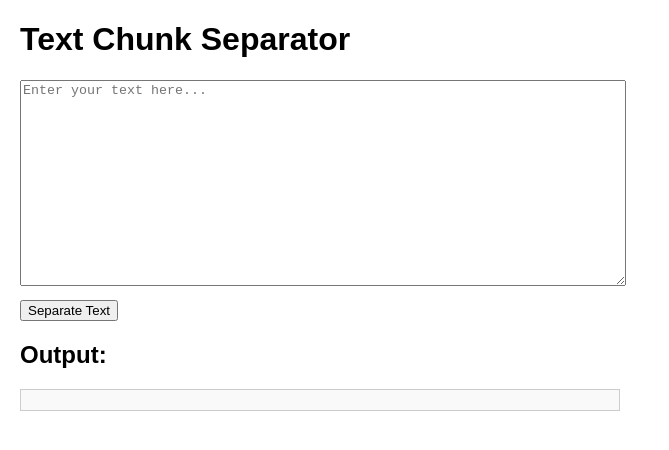
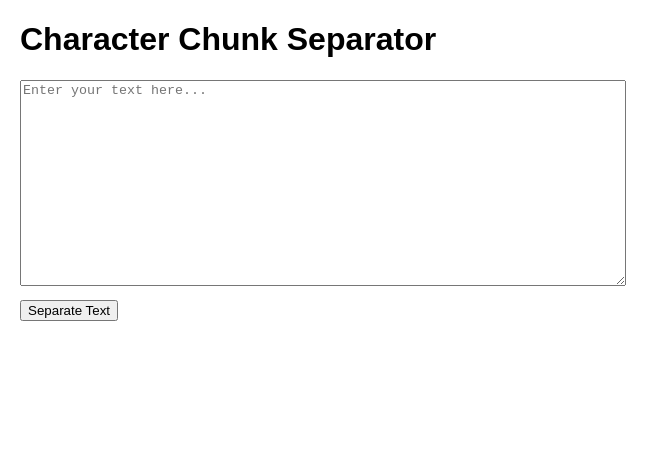
Before and after one commit to Oviainc/toekn_reducer, a plain HTML site: page index.html in a window 1280 px wide. Both pictures are taken after a click on the button "Separate Text". Shown: the whole page, without its empty margins (0-669 px from the left). Drawn offline with Linux system fonts and the light colour scheme.

Commit message:
Update index.html
seperaterf

```diff
--- a/index.html
+++ b/index.html
@@ -3,7 +3,7 @@
 <head>
     <meta charset="UTF-8">
     <meta name="viewport" content="width=device-width, initial-scale=1.0">
-    <title>Text Chunk Separator</title>
+    <title>Character Chunk Separator</title>
     <style>
         body {
             font-family: Arial, sans-serif;
@@ -17,43 +17,33 @@
         button {
             margin-top: 10px;
         }
-        .output {
-            margin-top: 20px;
-            white-space: pre-wrap;
-            background-color: #f9f9f9;
-            padding: 10px;
-            border: 1px solid #ccc;
-        }
     </style>
 </head>
 <body>
 
-    <h1>Text Chunk Separator</h1>
+    <h1>Character Chunk Separator</h1>
     <textarea id="inputText" placeholder="Enter your text here..."></textarea>
     <button onclick="separateText()">Separate Text</button>
-
-    <h2>Output:</h2>
-    <div class="output" id="outputText"></div>
 
     <script>
         function separateText() {
             const input = document.getElementById('inputText').value;
-            const words = input.split(/\s+/); // Split by whitespace
+            const chunkSize = 3995; // Size of each chunk
             const chunks = [];
-            let currentChunk = [];
 
-            for (let i = 0; i < words.length; i++) {
-                currentChunk.push(words[i]);
-
-                // If we reach 3995 words or the last word, push the chunk
-                if (currentChunk.length === 3995 || i === words.length - 1) {
-                    chunks.push(currentChunk.join(' '));
-                    currentChunk = []; // Reset current chunk
-                }
+            for (let i = 0; i < input.length; i += chunkSize) {
+                // Extract chunk of 3995 characters
+                const chunk = input.substring(i, i + chunkSize);
+                chunks.push(chunk);
             }
 
-            // Display the output
-            document.getElementById('outputText').innerText = chunks.join('\n\n');
+            // Open new windows for each chunk
+            chunks.forEach((chunk, index) => {
+                const newWindow = window.open('', `_blank`);
+                newWindow.document.write(`<h2>${index + 1} Extract</h2>`);
+                newWindow.document.write(`<pre>${chunk}</pre>`);
+                newWindow.document.close();
+            });
         }
     </script>
 
```
